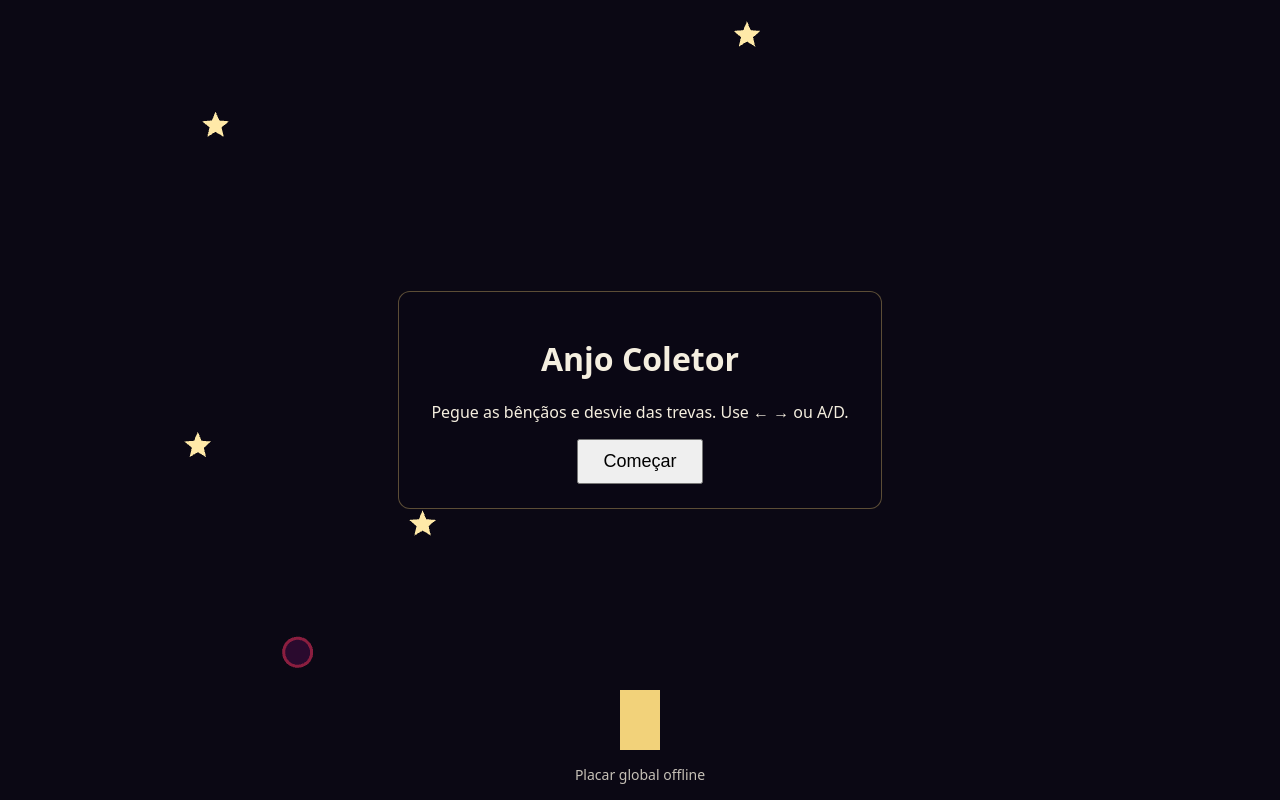
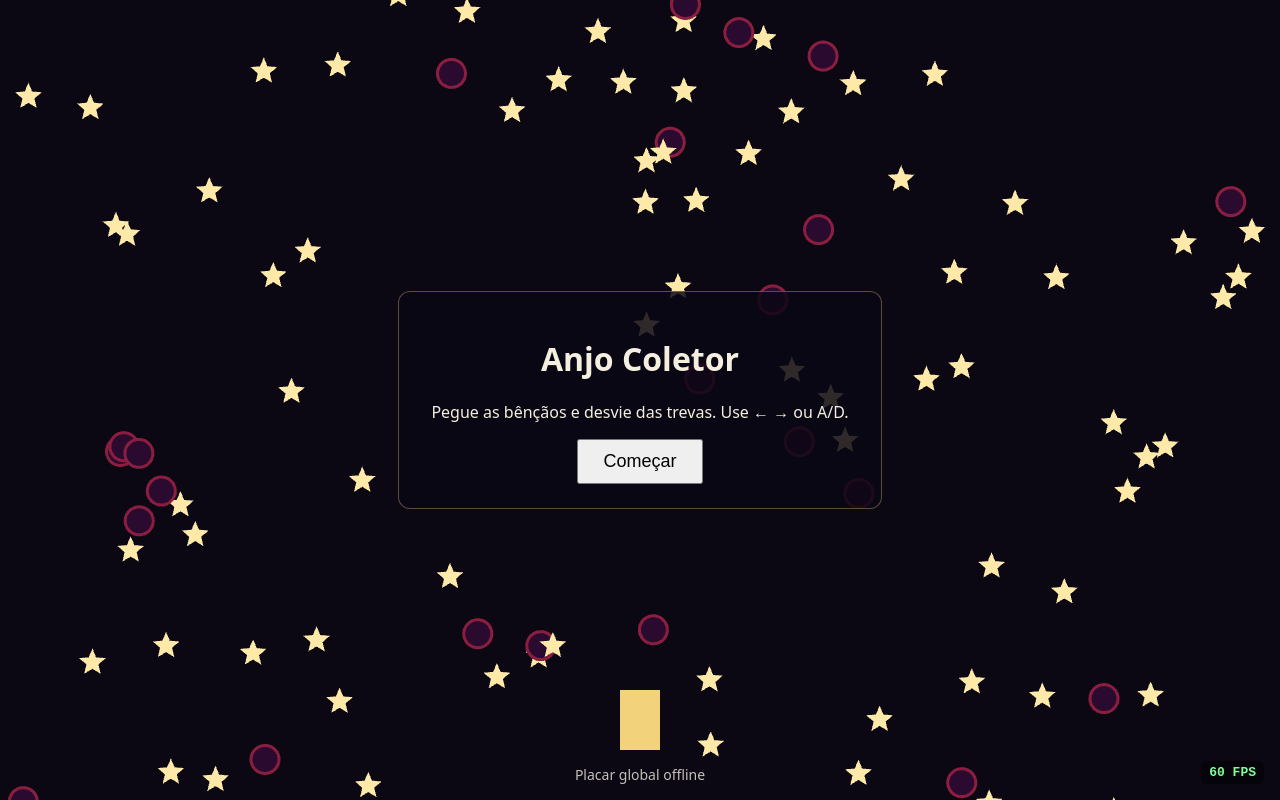
Before and after one commit to douglaasdg/anjo-coletor, a React (Vite) app: page / in a window 1280 px wide. Built offline with nearby package versions, Linux system fonts and the light colour scheme; no server answers.

Commit message:
Contador de FPS em ambiente de desenvolvimento

```diff
--- a/src/components/GameCanvas.tsx
+++ b/src/components/GameCanvas.tsx
@@ -11,6 +11,7 @@ export function GameCanvas() {
     const gameRef = useRef<Game | null>(null);
     const [snap, setSnap] = useState<GameSnapshot>(INITIAL);
     const [globalStats, setGlobalStats] = useState<GlobalStats | null>(null);
+    const [fps, setFps] = useState<number | null>(null);
 
     useEffect(() => {
         const container = containerRef.current;
@@ -30,12 +31,23 @@ export function GameCanvas() {
         };
     }, []);
 
+    useEffect(() => {
+        if (!import.meta.env.DEV) return; // só em desenvolvimento
+
+        const id = window.setInterval(() => {
+            const value = gameRef.current?.getFps();
+            if (value) setFps(Math.round(value));
+        }, 500);
+
+        return () => window.clearInterval(id);
+    }, []);
+
     const handleStart = () => gameRef.current?.startRun();
 
     return (
         <div className="game-root">
             <div ref={containerRef} className="game-canvas" />
-            <Hud snap={snap} globalStats={globalStats} onStart={handleStart} />
+            <Hud snap={snap} globalStats={globalStats} fps={fps} onStart={handleStart} />
         </div>
     );
 }
--- a/src/components/Hud.tsx
+++ b/src/components/Hud.tsx
@@ -5,17 +5,18 @@ interface HudProps {
     snap: GameSnapshot;
     onStart: () => void;
     globalStats: GlobalStats | null;
+    fps: number | null;
 }
 
-export function Hud({ snap, onStart, globalStats }: HudProps) {
+export function Hud({ snap, onStart, globalStats, fps }: HudProps) {
     const { status, score, lives } = snap;
 
     return (
         <div className="hud">
             <div className="hud-global">
                 {globalStats
-                ? `Bênçãos de todos: ${globalStats.total} · ${globalStats.players} anjo(s) online`
-                : 'Placar global offline'}
+                    ? `Bênçãos de todos: ${globalStats.total} · ${globalStats.players} anjo(s) online`
+                    : 'Placar global offline'}
             </div>
 
             {status === 'playing' && (
@@ -40,6 +41,12 @@ export function Hud({ snap, onStart, globalStats }: HudProps) {
                     <button onClick={onStart}>Jogar de novo</button>
                 </div>
             )}
+
+            {fps !== null && (
+                <div className={`hud-fps ${fps >= 55 ? 'good' : fps >= 30 ? 'ok' : 'bad'}`}>
+                    {fps} FPS
+                </div>
+            )}
         </div>
 
     );
--- a/src/game/Game.ts
+++ b/src/game/Game.ts
@@ -27,12 +27,17 @@ export class Game {
     private readonly speed = 6;
     private items: FallingItem[] = [];
     private spawnTimer = 0;
-    private readonly spawnInterval = 45;
+    private readonly spawnInterval = 2;
     private score = 0;
     private lives = 3;
     private status: GameStatus = 'menu';
     private readonly onChange: (snap: GameSnapshot) => void;
     private readonly onBlessing: () => void;
+    private pointerDir = 0;
+
+    getFps(): number {
+        return this.app?.ticker.FPS ?? 0;
+    }
 
     constructor(onChange: (snap: GameSnapshot) => void, onBlessing: () => void) {
         this.onChange = onChange;
@@ -67,6 +72,7 @@ export class Game {
         let dir = 0;
         if (this.keys.has('ArrowLeft') || this.keys.has('KeyA')) dir -= 3;
         if (this.keys.has('ArrowRight') || this.keys.has('KeyD')) dir += 3;
+        if (dir === 0) dir = this.pointerDir;
 
         this.angel.x += dir * this.speed * ticker.deltaTime;
 
@@ -174,6 +180,16 @@ export class Game {
         window.addEventListener('keydown', this.onKeyDown);
         window.addEventListener('keyup', this.onKeyUp);
         app.ticker.add(this.update);
+        app.stage.eventMode = 'static';
+        app.stage.hitArea = app.screen;
+
+        const setDir = (x: number): void => {
+            this.pointerDir = x < app.screen.width / 2 ? -3 : 3;
+        };
+        app.stage.on('pointerdown', (e) => setDir(e.global.x));
+        app.stage.on('pointermove', (e) => { if (this.pointerDir !== 0) setDir(e.global.x); });
+        app.stage.on('pointerup', () => { this.pointerDir = 0; });
+        app.stage.on('pointerupoutside', () => { this.pointerDir = 0; });
     }
 
     destroy(): void {
--- a/src/index.css
+++ b/src/index.css
@@ -3,7 +3,7 @@ body {
   background: #0b0814;
   color: #f5efe0;
   font-family: system-ui,
-  sans-serif;
+    sans-serif;
 }
 
 .game-root {
@@ -16,6 +16,7 @@ body {
 .game-canvas {
   position: absolute;
   inset: 0;
+  touch-action: none;
 }
 
 .hud {
@@ -59,3 +60,25 @@ body {
   font-size: 14px;
   opacity: 0.8;
 }
+
+.hud-fps {
+  position: absolute;
+  bottom: 16px;
+  right: 16px;
+  font: 600 13px monospace;
+  padding: 4px 8px;
+  border-radius: 6px;
+  background: rgba(0, 0, 0, 0.5);
+}
+
+.hud-fps.good {
+  color: #7dff9a;
+}
+
+.hud-fps.ok {
+  color: #ffd27a;
+}
+
+.hud-fps.bad {
+  color: #ff6b6b;
+}
```
Lines whose indentation alone changed are shown as unchanged.
